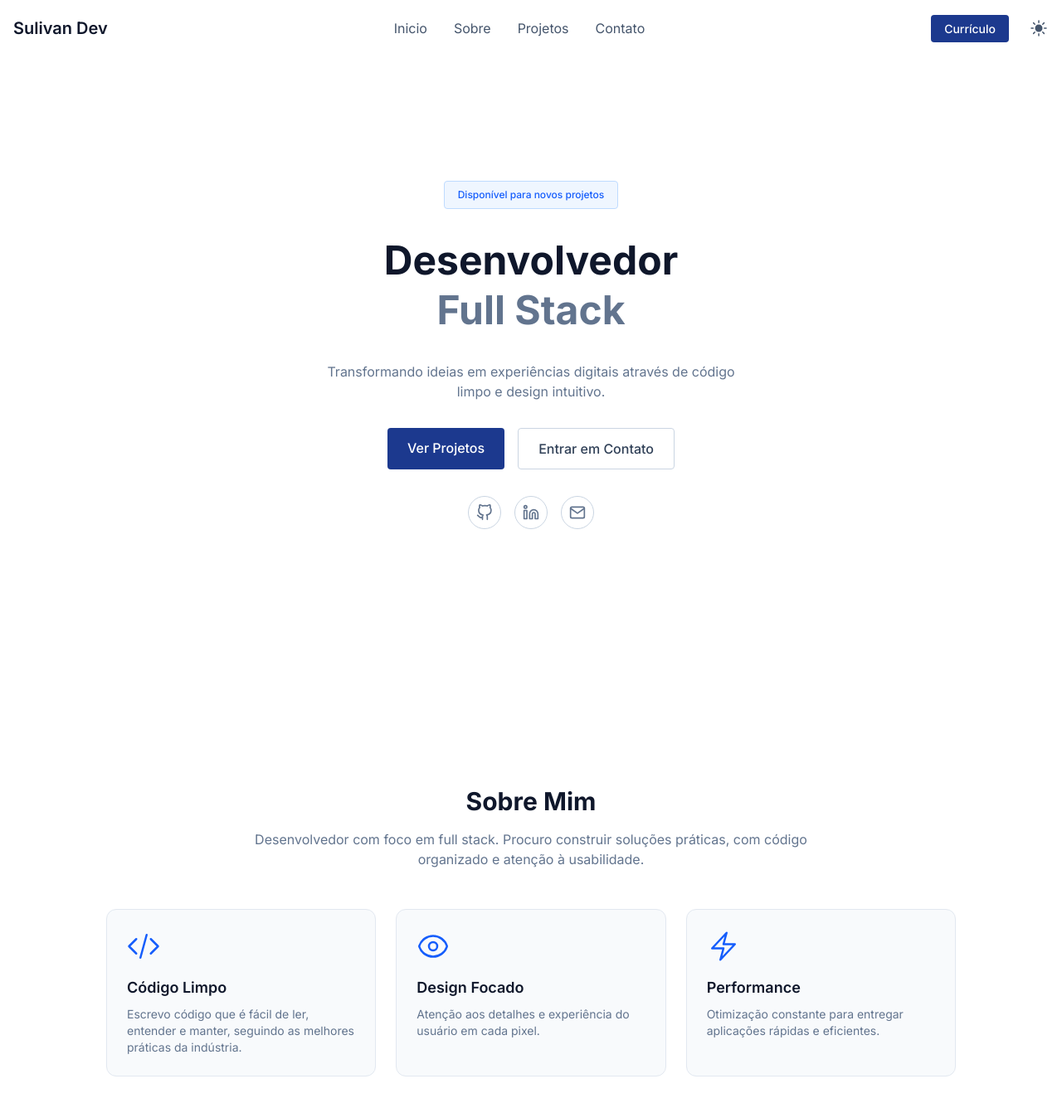
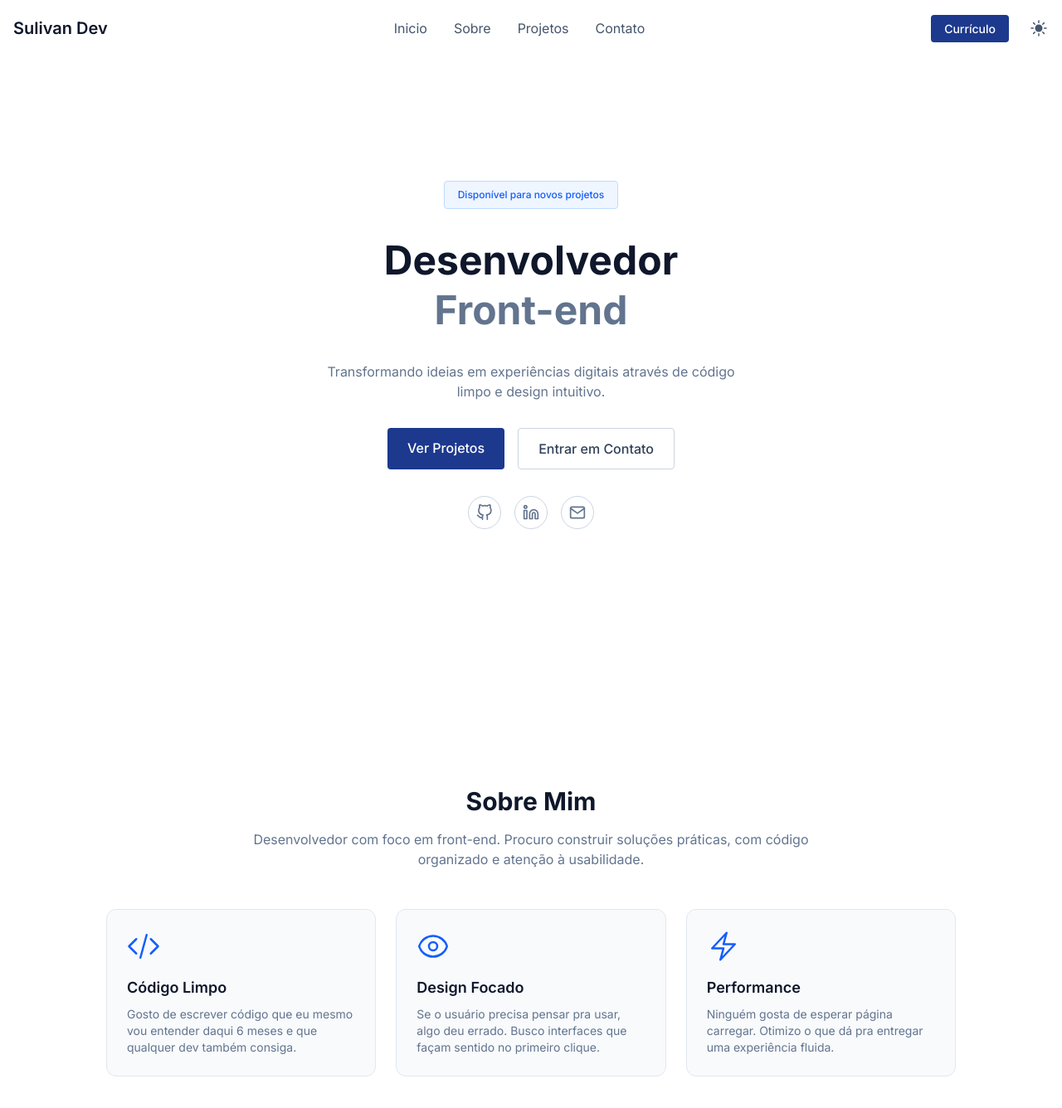
Before and after one commit to Sulivan7/profile-dev, a React (Vite) app: page / in a window 1280 px wide. Shown: the top 1336 px of the page at 83% size. Built offline with nearby package versions, Linux system fonts and the light colour scheme.

Commit message:
fix text about, hero and skills

```diff
--- a/src/data/skills.ts
+++ b/src/data/skills.ts
@@ -10,17 +10,18 @@ export const skills: Skill[] = [
     icon: HiOutlineCodeBracket,
     title: "Código Limpo",
     description:
-      "Escrevo código que é fácil de ler, entender e manter, seguindo as melhores práticas da indústria.",
+      "Gosto de escrever código que eu mesmo vou entender daqui 6 meses e que qualquer dev também consiga.",
   },
   {
     icon: HiOutlineEye,
     title: "Design Focado",
-    description: "Atenção aos detalhes e experiência do usuário em cada pixel.",
+    description:
+      "Se o usuário precisa pensar pra usar, algo deu errado. Busco interfaces que façam sentido no primeiro clique.",
   },
   {
     icon: HiOutlineBolt,
     title: "Performance",
     description:
-      "Otimização constante para entregar aplicações rápidas e eficientes.",
+      "Ninguém gosta de esperar página carregar. Otimizo o que dá pra entregar uma experiência fluida.",
   },
 ];
--- a/src/sections/About.tsx
+++ b/src/sections/About.tsx
@@ -7,7 +7,7 @@ const About = () => {
       <div className="container mx-auto px-4">
         <TitleSection
           title="Sobre Mim"
-          subtitle="Desenvolvedor com foco em full stack. Procuro construir soluções práticas, com código organizado e atenção à usabilidade."
+          subtitle="Desenvolvedor com foco em front-end. Procuro construir soluções práticas, com código organizado e atenção à usabilidade."
         />
 
         <div className="grid grid-cols-1 md:grid-cols-3 gap-6 max-w-5xl mx-auto">
--- a/src/sections/Hero.tsx
+++ b/src/sections/Hero.tsx
@@ -15,7 +15,7 @@ const Hero = () => {
         <h1 className="text-5xl font-bold leading-tight text-slate-900 dark:text-white">
           Desenvolvedor
           <br />
-          <span className="text-slate-500 dark:text-slate-400">Full Stack</span>
+          <span className="text-slate-500 dark:text-slate-400">Front-end</span>
         </h1>
 
         <p className="text-slate-500 dark:text-slate-400 max-w-lg text-base">
```
